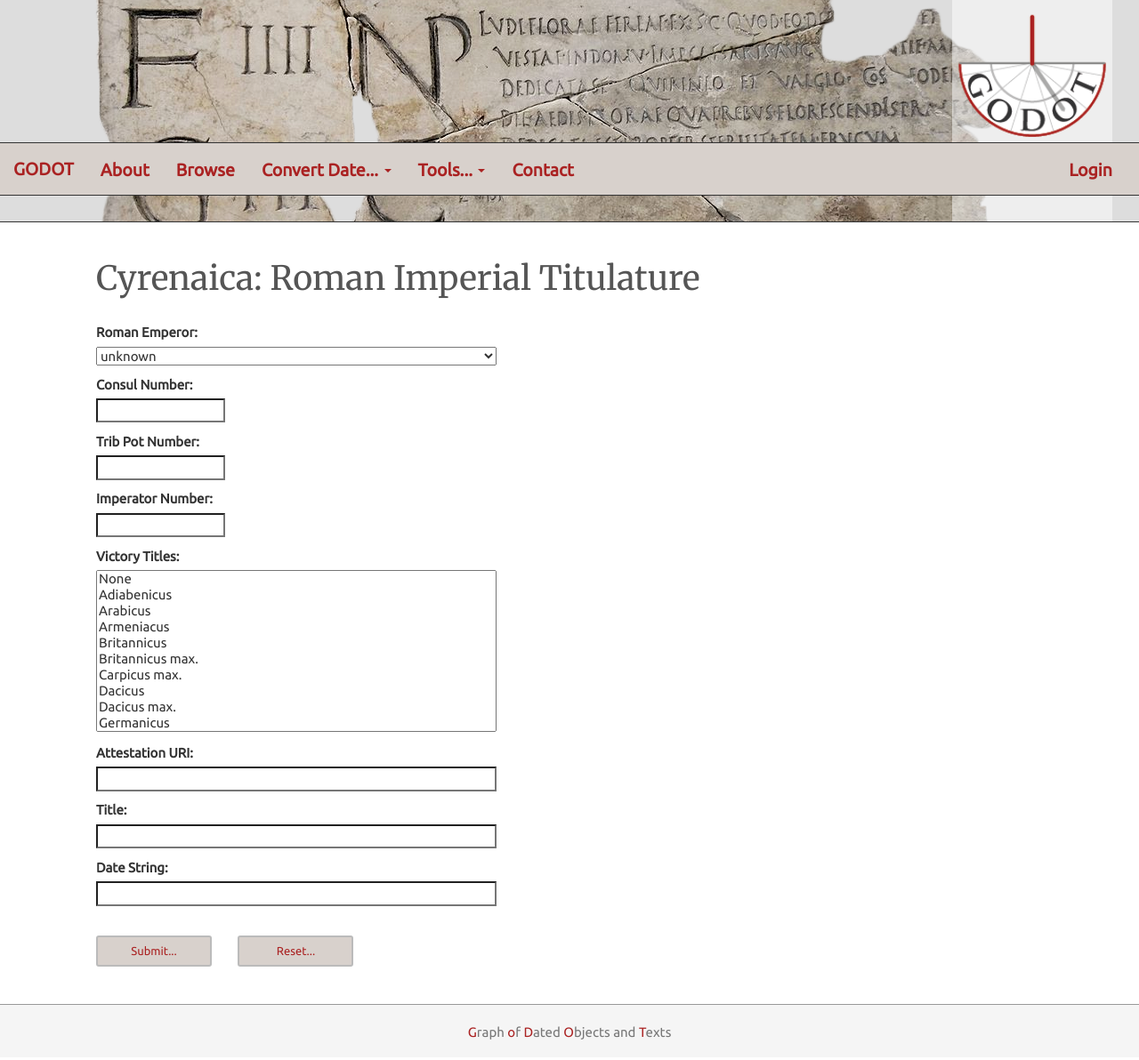
After one commit to Boyquotes/godot-website, a Flask app: template app/templates/cyrenaica_emperors.html in a window 1280 px wide. The commit adds this page. Shown: the whole page at 89% size. Run offline with Flask 2, Linux system fonts and the light colour scheme; the template is opened without the code that fills it: values that come from a table or form of the project are taken from there, others are empty; parts of the project's set-up code (start-up, migrations or seed data) failed here and were passed over; some libraries are stand-ins or nearby versions.

Commit message:
added Roman Iperial Titulature web form

```diff
--- a/app/forms.py
+++ b/app/forms.py
@@ -1,6 +1,46 @@
 from flask_wtf import FlaskForm
-from wtforms import StringField, IntegerField, SelectField, SubmitField
+from wtforms import StringField, IntegerField, SelectField, SubmitField, SelectMultipleField
 from wtforms.validators import DataRequired, Optional, Regexp
+
+roman_emperors_list = [('unknown', 'unknown'), ('Augustus', 'Augustus'),
+                                          ('Tiberius', 'Tiberius'),
+                                          ('Caligula', 'Caligula'),
+                                          ('Claudius', 'Claudius'),
+                                          ('Nero', 'Nero'),
+                                          ('Galba', 'Galba'),
+                                          ('Otho', 'Otho'),
+                                          ('Vitellius', 'Vitellius'),
+                                          ('Vespasian', 'Vespasian'),
+                                          ('Titus', 'Titus'),
+                                          ('Domitian', 'Domitian'),
+                                          ('Nerva', 'Nerva'),
+                                          ('Trajan', 'Trajan'),
+                                          ('Hadrian', 'Hadrian'),
+                                          ('Antoninus Pius', 'Antoninus Pius'),
+                                          ('Marc Aurel', 'Marc Aurel'),
+                                          ('Commodus', 'Commodus'),
+                                          ('Pertinax', 'Pertinax'),
+                                          ('Pescennius Niger', 'Pescennius Niger'),
+                                          ('Septimius Severus', 'Septimius Severus'),
+                                          ('Caracalla', 'Caracalla'),
+                                          ('Macrinus', 'Macrinus'),
+                                          ('Elagabal', 'Elagabal'),
+                                          ('Severus Alexander', 'Severus Alexander'),
+                                          ('Maximinus Thrax', 'Maximinus Thrax'),
+                                          ('Gordian', 'Gordian'),
+                                          ('Phillippus Arabs', 'Phillippus Arabs'),
+                                          ('Decius', 'Decius'),
+                                          ('Gallus / Volusian', 'Gallus / Volusian'),
+                                          ('Aemilian', 'Aemilian'),
+                                          ('Valerian', 'Valerian'),
+                                          ('Macrianus / Quietus', 'Macrianus / Quietus'),
+                                          ('Gallienus', 'Gallienus'),
+                                          ('Claudius Gothicus', 'Claudius Gothicus'),
+                                          ('Aurelian', 'Aurelian'),
+                                          ('Tacitus', 'Tacitus'),
+                                          ('Probus', 'Probus'),
+                                          ('Carus / Carinus', 'Carus / Carinus'),
+                                          ('Diocletian', 'Diocletian')]
 
 
 class CyrenaicaYears(FlaskForm):
@@ -100,46 +140,7 @@ class CyrenaicaYears(FlaskForm):
                                                 ('Φλάμμας','Φλάμμας'),
                                                     ])
     roman_emperors = SelectField('Roman Emperor:',
-                                           choices=[('Augustus', 'Augustus'),
-                                                    ('Tiberius', 'Tiberius'),
-                                                    ('Caligula', 'Caligula'),
-                                                    ('Claudius', 'Claudius'),
-                                                    ('Nero', 'Nero'),
-                                                    ('Galba', 'Galba'),
-                                                    ('Otho', 'Otho'),
-                                                    ('Vitellius', 'Vitellius'),
-                                                    ('Vespasian', 'Vespasian'),
-                                                    ('Titus', 'Titus'),
-                                                    ('Domitian', 'Domitian'),
-                                                    ('Nerva', 'Nerva'),
-                                                    ('Trajan', 'Trajan'),
-                                                    ('Hadrian', 'Hadrian'),
-                                                    ('Antoninus Pius', 'Antoninus Pius'),
-                                                    ('Marc Aurel', 'Marc Aurel'),
-                                                    ('Commodus', 'Commodus'),
-                                                    ('Pertinax', 'Pertinax'),
-                                                    ('Pescennius Niger', 'Pescennius Niger'),
-                                                    ('Septimius Severus', 'Septimius Severus'),
-                                                    ('Caracalla', 'Caracalla'),
-                                                    ('Macrinus', 'Macrinus'),
-                                                    ('Elagabal', 'Elagabal'),
-                                                    ('Severus Alexander', 'Severus Alexander'),
-                                                    ('Maximinus Thrax', 'Maximinus Thrax'),
-                                                    ('Gordian', 'Gordian'),
-                                                    ('Phillippus Arabs', 'Phillippus Arabs'),
-                                                    ('Decius', 'Decius'),
-                                                    ('Gallus / Volusian', 'Gallus / Volusian'),
-                                                    ('Aemilian', 'Aemilian'),
-                                                    ('Valerian', 'Valerian'),
-                                                    ('Macrianus / Quietus', 'Macrianus / Quietus'),
-                                                    ('Gallienus', 'Gallienus'),
-                                                    ('Claudius Gothicus', 'Claudius Gothicus'),
-                                                    ('Aurelian', 'Aurelian'),
-                                                    ('Tacitus', 'Tacitus'),
-                                                    ('Probus', 'Probus'),
-                                                    ('Carus / Carinus', 'Carus / Carinus'),
-                                                    ('Diocletian', 'Diocletian'),
-                                                    ])
+                                           choices=roman_emperors_list)
     egyptian_calendar_months = SelectField('Months (Egyptian):',
                                         choices=[('None', 'None'),
                                                  ('Thot', 'Thot'),
@@ -222,3 +223,59 @@ class RomanConsularDating(FlaskForm):
                              ])
     reset = SubmitField('Reset...')
     submit = SubmitField('Convert...')
+
+
+class CyrenaicaRomanImperialTitulature(FlaskForm):
+    reset = SubmitField('Reset...')
+    submit = SubmitField('Submit...')
+    attestation_uri = StringField('Attestation URI:', validators=[DataRequired()])
+    date_string = StringField('Date String:', validators=[DataRequired()])
+    title = StringField('Title:', validators=[DataRequired()])
+    roman_emperors = SelectField('Roman Emperor:',
+                                 choices=roman_emperors_list)
+    egyptian_calendar_months = SelectField('Months (Egyptian):',
+                                           choices=[('None', 'None'),
+                                                    ('Thot', 'Thot'),
+                                                    ('Phaophi', 'Phaophi'),
+                                                    ('Hathyr', 'Hathyr'),
+                                                    ('Choiak', 'Choiak'),
+                                                    ('Tybi', 'Tybi'),
+                                                    ('Mecheir', 'Mecheir'),
+                                                    ('Phamenoth', 'Phamenoth'),
+                                                    ('Pharmuthi', 'Pharmuthi'),
+                                                    ('Pachons', 'Pachons'),
+                                                    ('Payni', 'Payni'),
+                                                    ('Epeiph', 'Epeiph'),
+                                                    ('Mesore', 'Mesore'),
+                                                    ('Epagomenal Days', 'Epagomenal Days'),
+                                                    ])
+    day = StringField('Day:', validators=[
+        Optional(), Regexp('^[0-9_]*$')])
+    consul_number = StringField('Consul Number:', validators=[
+        Optional(), Regexp('^[0-9_]*$')])
+    trib_pot_number = StringField('Trib Pot Number:', validators=[
+        Optional(), Regexp('^[0-9_]*$')])
+    imperator_number = StringField('Imperator Number:', validators=[
+        Optional(), Regexp('^[0-9_]*$')])
+    victory_titles = SelectMultipleField('Victory Titles:',
+                                           choices=[('None', 'None'),
+                                                    ('Adiabenicus', 'Adiabenicus'),
+                                                    ('Arabicus', 'Arabicus'),
+                                                    ('Armeniacus', 'Armeniacus'),
+                                                    ('Britannicus', 'Britannicus'),
+                                                    ('Britannicus max.', 'Britannicus max.'),
+                                                    ('Carpicus max.', 'Carpicus max.'),
+                                                    ('Dacicus', 'Dacicus'),
+                                                    ('Dacicus max.', 'Dacicus max.'),
+                                                    ('Germanicus', 'Germanicus'),
+                                                    ('Germanicus max.', 'Germanicus max.'),
+                                                    ('Gothicus', 'Gothicus'),
+                                                    ('Gothicus max.', 'Gothicus max.'),
+                                                    ('Medicus', 'Medicus'),
+                                                    ('Palmyrenicus max.', 'Palmyrenicus max.'),
+                                                    ('Parthicus', 'Parthicus'),
+                                                    ('Parthicus max.', 'Parthicus max.'),
+                                                    ('Persicus max.', 'Persicus max.'),
+                                                    ('Samarticus', 'Samarticus'),
+                                                    ('Samarticus max.', 'Samarticus max.'),
+                                                    ])
--- a/app/templates/base.html
+++ b/app/templates/base.html
@@ -50,7 +50,7 @@
                             <a href="#" class="dropdown-toggle" data-toggle="dropdown" role="button" aria-haspopup="true" aria-expanded="false">Cyrenaica... <span class="caret"></span></a>
                             <ul class="dropdown-menu">
                                 <li><a href="/cyrenaica/single_year">Single Year Date</a></li>
-                                <li><a href="#">Roman Emperor Titulature</a></li>
+                                <li><a href="/cyrenaica/roman_imperial_titulature">Roman Emperor Titulature</a></li>
                                 <li><a href="#">Synchronism</a></li>
                             </ul>
                         </li>
--- /dev/null
+++ b/app/templates/cyrenaica_emperors.html
@@ -0,0 +1,61 @@
+{% extends "base.html" %}
+
+{% block app_content %}
+    <h1>Cyrenaica: Roman Imperial Titulature</h1>
+
+    <form action="" method="post">
+        {{ form.hidden_tag() }}
+        <p>
+            {{ form.roman_emperors.label }}<br>
+            {{ form.roman_emperors(style='width:30em;') }}
+        </p>
+        <p>
+            {{ form.consul_number.label }}<br>
+            {{ form.consul_number(size=10) }}
+            {% for error in form.consul_number.errors %}
+            <span style="color: red;">[{{ error }}]</span>
+            {% endfor %}
+        </p>
+        <p>
+            {{ form.trib_pot_number.label }}<br>
+            {{ form.trib_pot_number(size=10) }}
+            {% for error in form.trib_pot_number.errors %}
+            <span style="color: red;">[{{ error }}]</span>
+            {% endfor %}
+        </p>
+        <p>
+            {{ form.imperator_number.label }}<br>
+            {{ form.imperator_number(size=10) }}
+            {% for error in form.imperator_number.errors %}
+            <span style="color: red;">[{{ error }}]</span>
+            {% endfor %}
+        </p>
+        <p>
+            {{ form.victory_titles.label }}<br>
+            {{ form.victory_titles(size=10, style='width:30em;') }}
+        </p>
+        <p>
+            {{ form.attestation_uri.label }}<br>
+            {{ form.attestation_uri(size=50, style='width:30em;') }}
+            {% for error in form.attestation_uri.errors %}
+            <span style="color: red;">[{{ error }}]</span>
+            {% endfor %}
+        </p>
+        <p>
+            {{ form.title.label }}<br>
+            {{ form.title(size=50, style='width:30em;') }}
+            {% for error in form.title.errors %}
+            <span style="color: red;">[{{ error }}]</span>
+            {% endfor %}
+        </p>
+        <p>
+            {{ form.date_string.label }}<br>
+            {{ form.date_string(size=50, style="margin-bottom:1.5em; width:30em") }}
+            {% for error in form.date_string.errors %}
+            <span style="color: red;">[{{ error }}]</span>
+            {% endfor %}
+        </p>
+        <p>{{ form.submit(class='btn btn-godot btn-sm', type="submit") }} {{ form.reset(class='btn btn-godot-reset btn-sm', type="reset") }}</p>
+        <p>&nbsp;</p>
+    </form>
+{% endblock %}
```
Also changed, not shown: app/routes.py (+28 -1 lines), app/templates/cyrenaica_emperors_result.html (added, +30 -0 lines).
